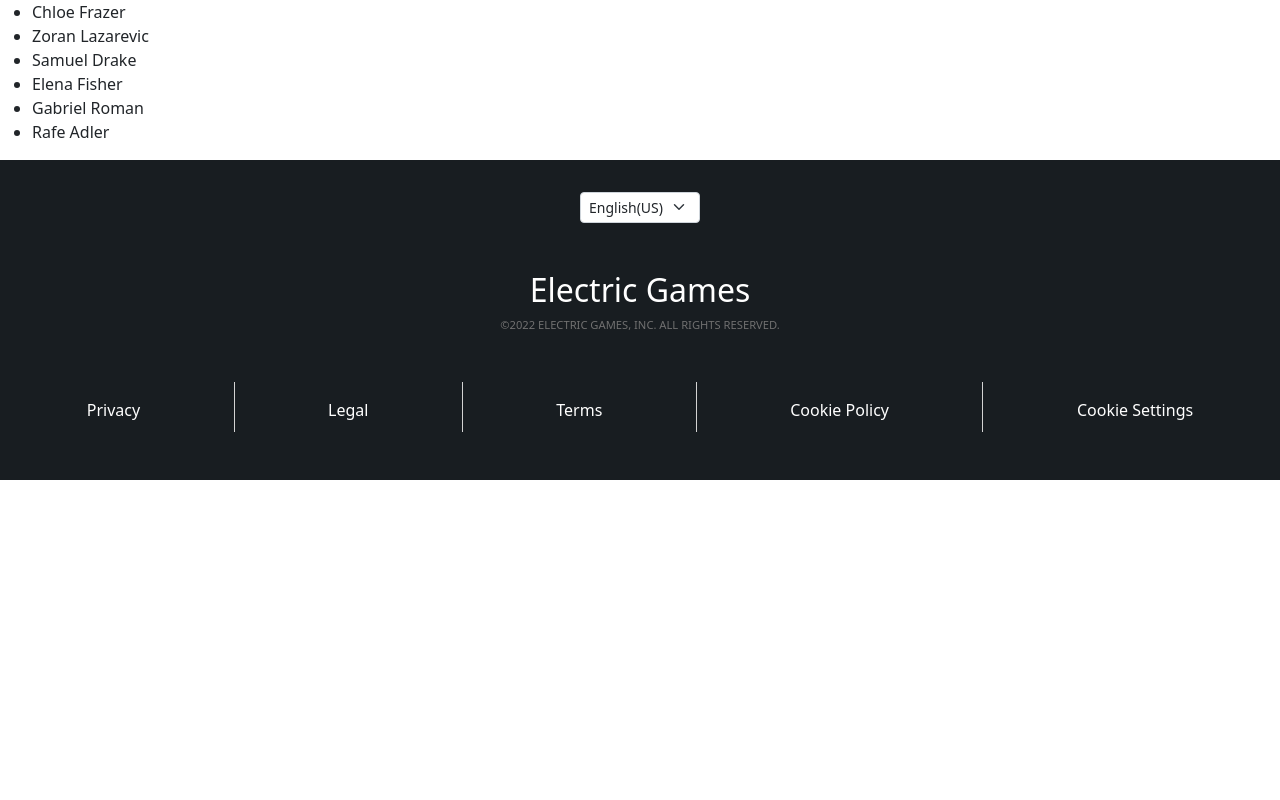
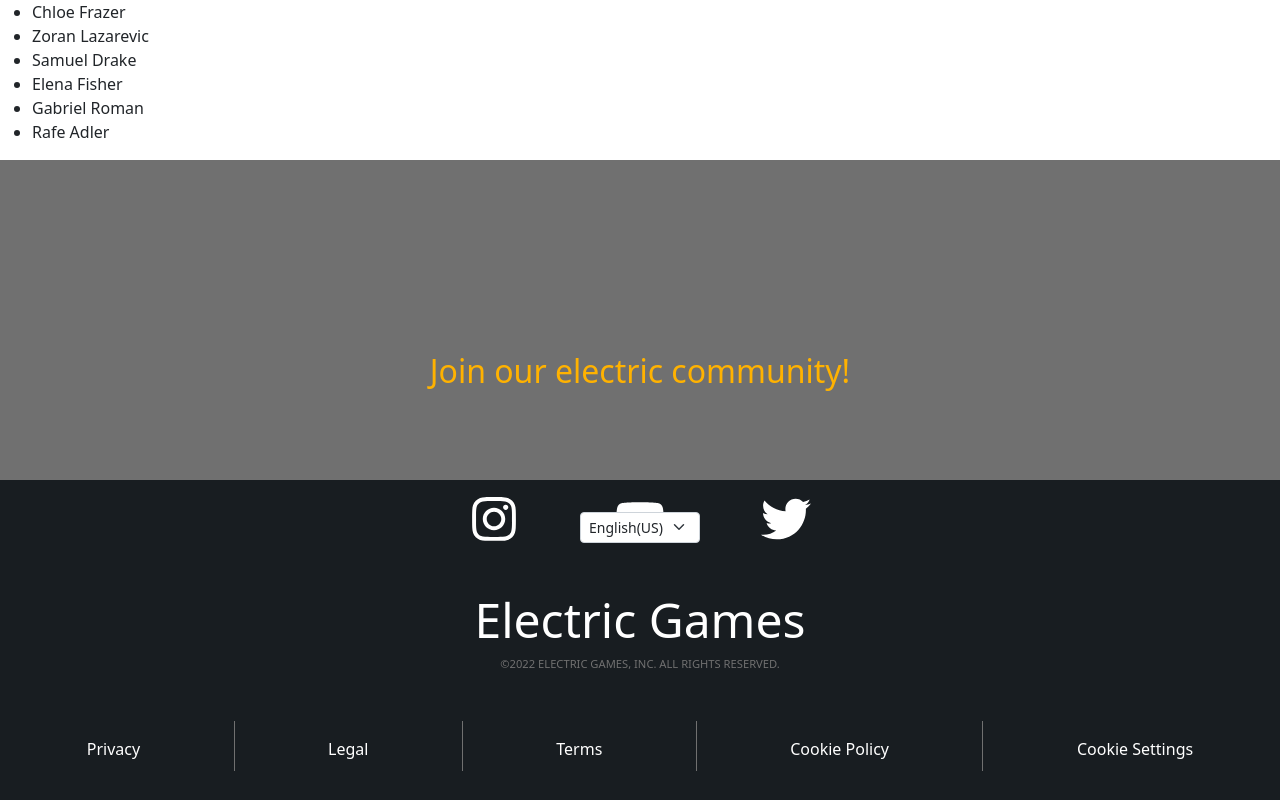
Before and after one commit to mape86/electric-games, a React (Create React App) app: page /UnchartedPage in a window 1280 px wide. Shown: the part 458-1258 px from the top of the page. Before the commit the page ends 938 px from the top, so only its background shows below. Built offline with nearby package versions, Linux system fonts and the light colour scheme.

Commit message:
added socials banner component and css

```diff
--- a/src/App.tsx
+++ b/src/App.tsx
@@ -1,6 +1,7 @@
 import "bootstrap/dist/css/bootstrap.min.css";
 import {BrowserRouter, Routes, Route, Link} from 'react-router-dom';
 import Footer from './components/shared/Footer';
+import SocialsBanner from "./components/shared/SocialsBanner";
 import {HomePage, CharacterPage, ConsolePage, AssassinsCreed, PlagueTalePage, RedDeadRedemtion, Skyrim, TheLastOfUsPage, TheWitcherPage, TombRaiderPage, UnchartedPage} from './pages/index'
 
 function App() {
@@ -38,7 +39,8 @@
       <Route path='TombRaiderPage' element={<TombRaiderPage/>}/>
       <Route path='UnchartedPage' element={<UnchartedPage/>}/>
     </Routes>
-    <Footer></Footer>
+    <SocialsBanner/>
+    <Footer/>
     </BrowserRouter>
     </>
   );
--- /dev/null
+++ b/src/components/shared/SocialsBanner.tsx
@@ -0,0 +1,17 @@
+import { FaInstagram, FaYoutube, FaTwitter } from "react-icons/fa";
+import "./socialsbanner.css";
+
+const SocialsBanner = () =>{
+    return(
+        <section className="socials-section">
+            <h3>Join our electric community!</h3>
+            <section className="icon-group">
+                <FaInstagram size={50} className="m-5"/>
+                <FaYoutube size={50} className="m-5"/>
+                <FaTwitter size={50} className="m-5"/>
+            </section>
+        </section>
+    );
+}
+
+export default SocialsBanner;
--- a/src/components/shared/footer.css
+++ b/src/components/shared/footer.css
@@ -22,7 +22,8 @@
 }
 
 .rights-section h4{
-    font-size: 2rem;
+    font-size: 3rem;
+
 }
 
 .footer-nav{
@@ -46,5 +47,5 @@
 Float:left;
  height:50px;
  width:1px;
- background-color: lightgray;
+ background-color: #707070;
 }
--- /dev/null
+++ b/src/components/shared/socialsbanner.css
@@ -0,0 +1,18 @@
+.socials-section{
+    background-color: #707070;
+    height: 40vh;
+    padding: 9rem;
+    color: white;
+}
+
+.socials-section h3{
+    text-align: center;
+    color: #FFB200;
+    padding: 3rem;
+    font-size: 2rem;
+}
+
+.icon-group{
+    display: flex;
+    justify-content: center;
+}
```
